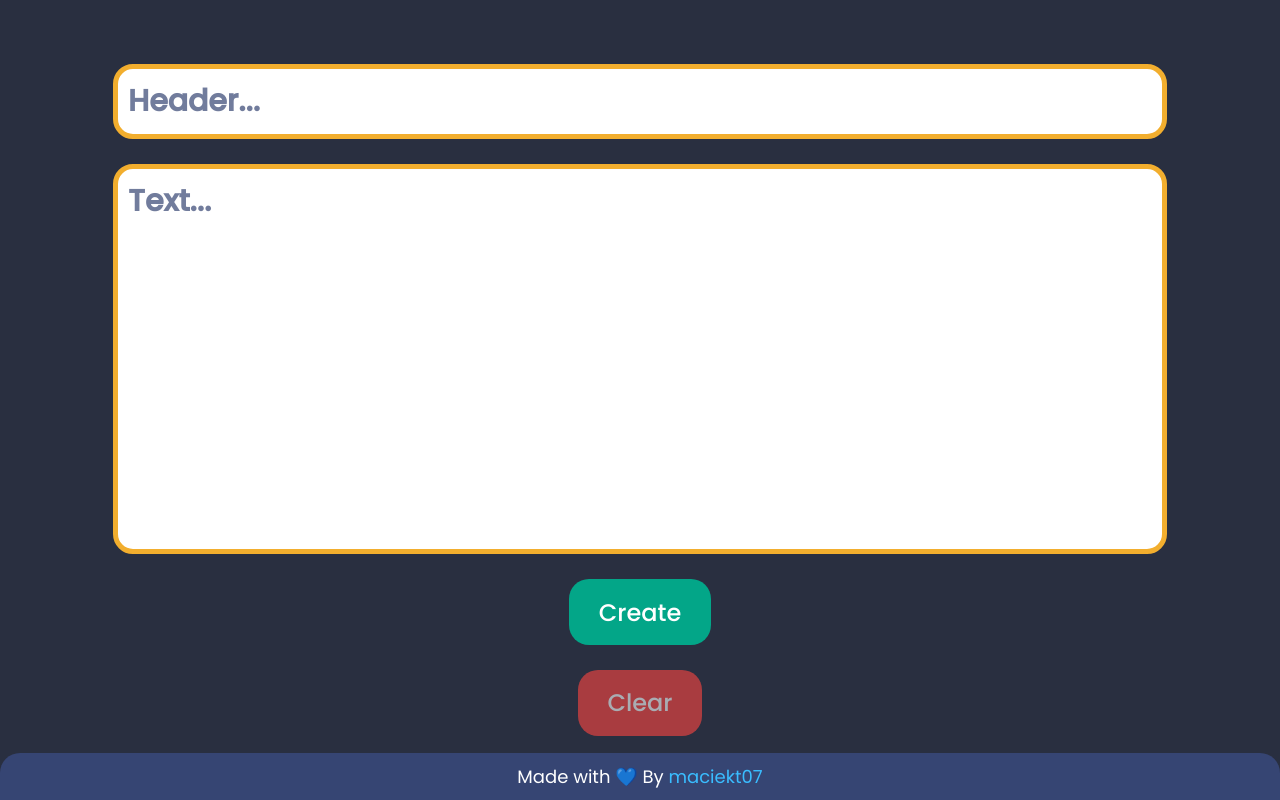
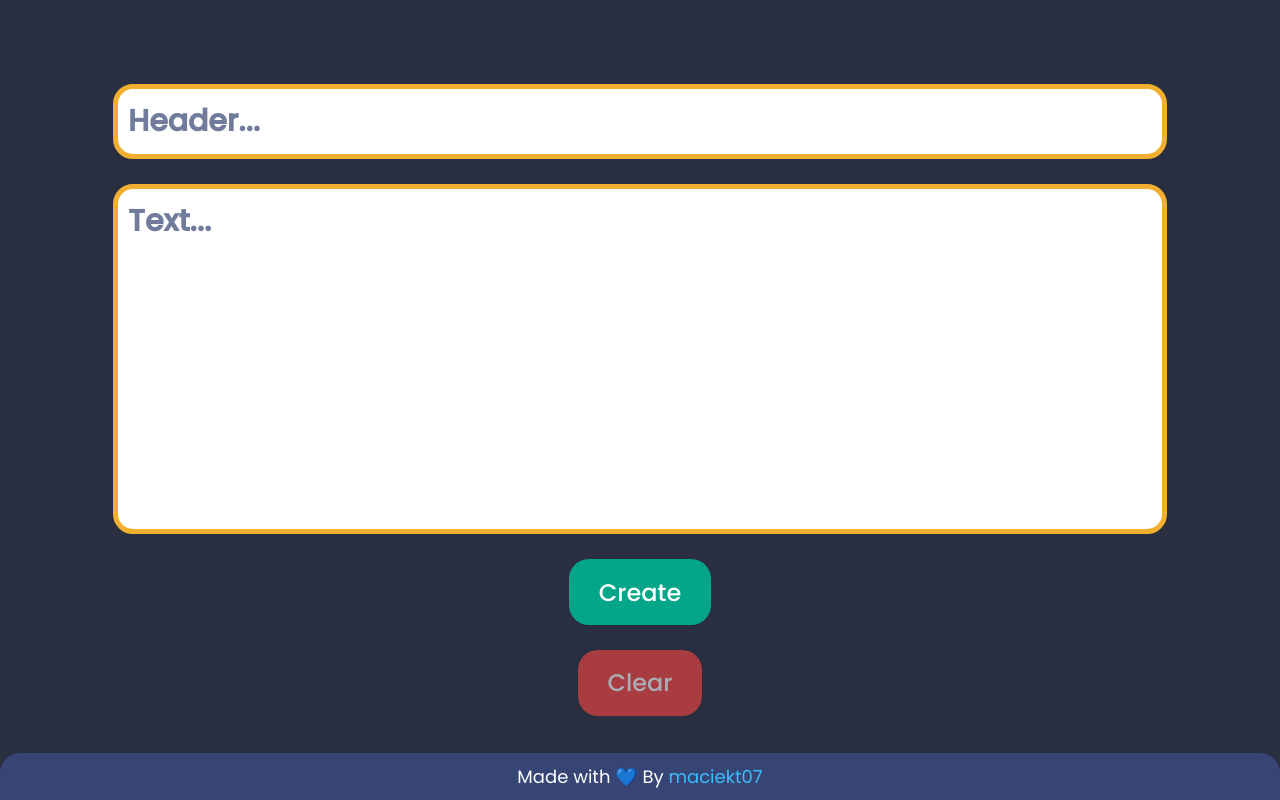
Before and after one commit to maciekt07/notifications-react, a React (Create React App) app: page / in a window 1280 px wide. Built offline with nearby package versions, Linux system fonts and the light colour scheme.

Commit message:
style changes

```diff
--- a/src/styles/style.css
+++ b/src/styles/style.css
@@ -103,12 +103,12 @@ input[type=text] :focus-visible {
   margin-top: 5px;
   color: white;
   background: #6677d9;
-  padding: 5px;
+  padding: 6px;
 }
 
 textarea {
   resize: none;
-  min-height: 90%;
+  min-height: 80%;
 }
 
 .footer {
--- a/src/styles/style.scss
+++ b/src/styles/style.scss
@@ -60,12 +60,12 @@ input[type="text"] {
   margin-top: 5px;
   color: white;
   background: $color-theme_1-hex;
-  padding: 5px;
+  padding: 6px;
 }
 
 textarea {
   resize: none;
-  min-height: 90%;
+  min-height: 80%;
 }
 
 .footer {
```
